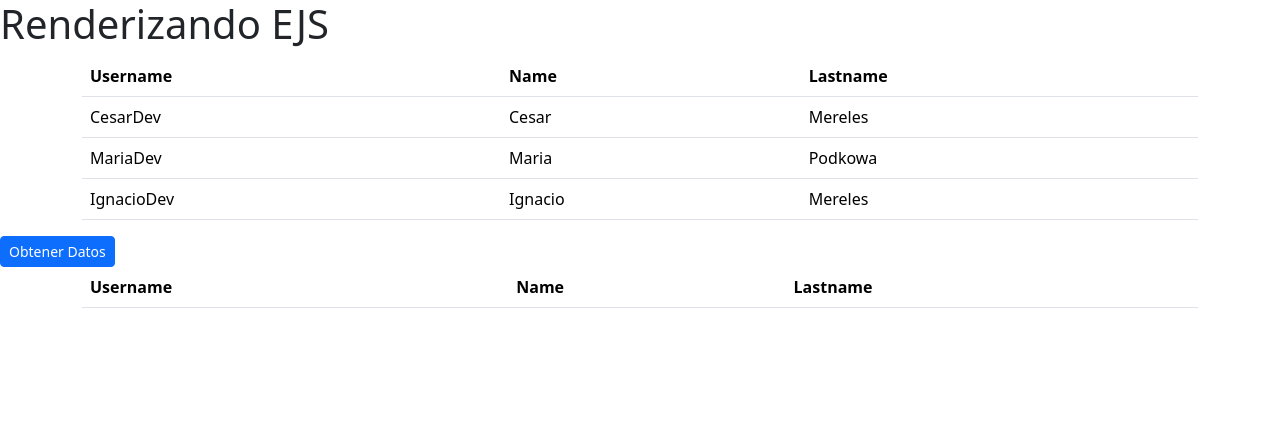
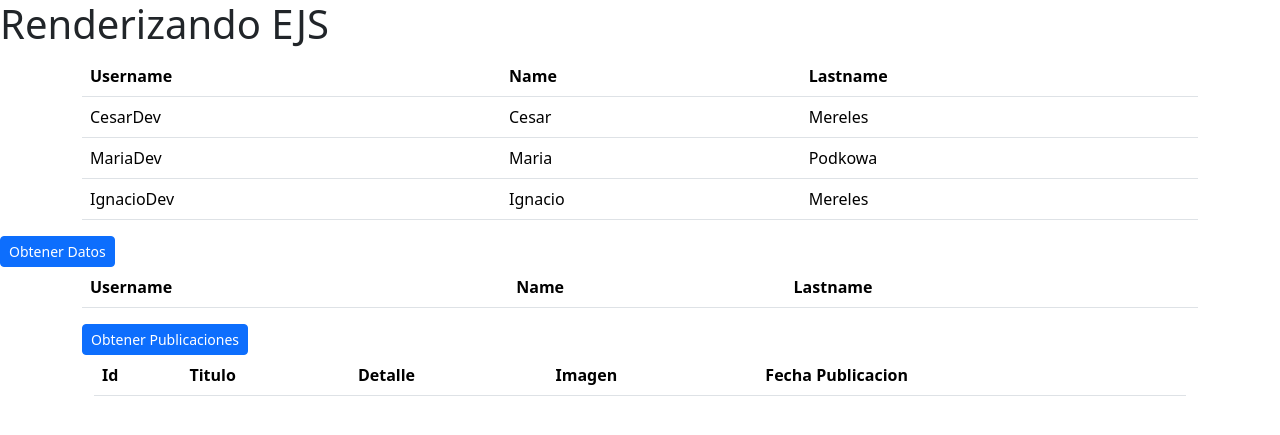
Before and after one commit to cesarmereles/proyecto-conBD, a Node server app: page / in a window 1280 px wide. Shown: the top 435 px of the page. Run offline with Node 20, Linux system fonts and the light colour scheme; lists and menus that the app fills with data are empty; some libraries are stand-ins or nearby versions.

Commit message:
renderizado app.js y boton para mostrar datos de la BD

```diff
--- a/public/js/home.js
+++ b/public/js/home.js
@@ -1,5 +1,6 @@
 
 const btnUsers = document.querySelector('.btn-get-users');
+const btnPublicaciones = document.querySelector('.btn-get-publicaciones');
 
 
 
@@ -30,9 +31,36 @@ btnUsers.addEventListener('click', async () => {
     const response = await fetch('/obtener-usuarios');
     const users = await response.json();
     const tablaUsuarios = document.querySelector('#tabla-usuarios');
+    // Modificar el DOM para mostrar los datos
+    mostrarDatos(users, tablaUsuarios)
+})
+
+//=========================================================================
+const mostrarPublicaciones = (publicacion, elemento) => {
+    let registros = '';
+    publicacion.forEach(user => {
+        registros += `
+            <tr>
+                <td>${user.id}</td>
+                <td>${user.titulo}</td>
+                <td>${user.detalle}</td>
+                <td>${user.url_imagen}</td>
+                <td>${user.fecha_publicacion}</td>
+            </tr>
+        `
+    });
+
+    elemento.innerHTML = registros
+}
 
 
+
+
+btnPublicaciones.addEventListener('click', async () => {
+    // Consulta al servidor por los datos de usuarios
+    const response = await fetch('/listado-de-publicaciones');
+    const publicacion = await response.json();
+    const tablaPublicaciones = document.querySelector('#tabla-publicaciones');
     // Modificar el DOM para mostrar los datos
-    mostrarDatos(users, tablaUsuarios)
-
+    mostrarPublicaciones(publicacion, tablaPublicaciones)
 })
--- a/views/home.ejs
+++ b/views/home.ejs
@@ -70,7 +70,42 @@
             </div>
         </div>
     </div>
+    <button class="btn btn-primary btn-sm btn-get-publicaciones">
+        Obtener Publicaciones
+    </button>
+    <div class="container">
+        <!-- CSR -->
+        <div class="row">
+            <div class="col">
+                <div class="col">
+                    <table class="table bg-dark table-stripped">
+                        <thead>
+                            <tr>
+                                <th>
+                                    Id
+                                </th>
+                                <th>
+                                    Titulo
+                                </th>
+                                <th>
+                                    Detalle
+                                </th>
+                                <th>
+                                    Imagen
+                                </th>
+                                <th>
+                                    Fecha Publicacion
+                                </th>
+                            </tr>
+                        </thead>
+                        <tbody id="tabla-publicaciones">
 
+                        </tbody>
+
+                    </table>
+            </div>
+        </div>
+    </div>
     <script src='https://cdn.jsdelivr.net/npm/bootstrap@5.3.1/dist/js/bootstrap.bundle.min.js' integrity='sha384-HwwvtgBNo3bZJJLYd8oVXjrBZt8cqVSpeBNS5n7C8IVInixGAoxmnlMuBnhbgrkm' crossorigin='anonymous'></script>
     <script src="/js/home.js"></script>
 </body>
```
